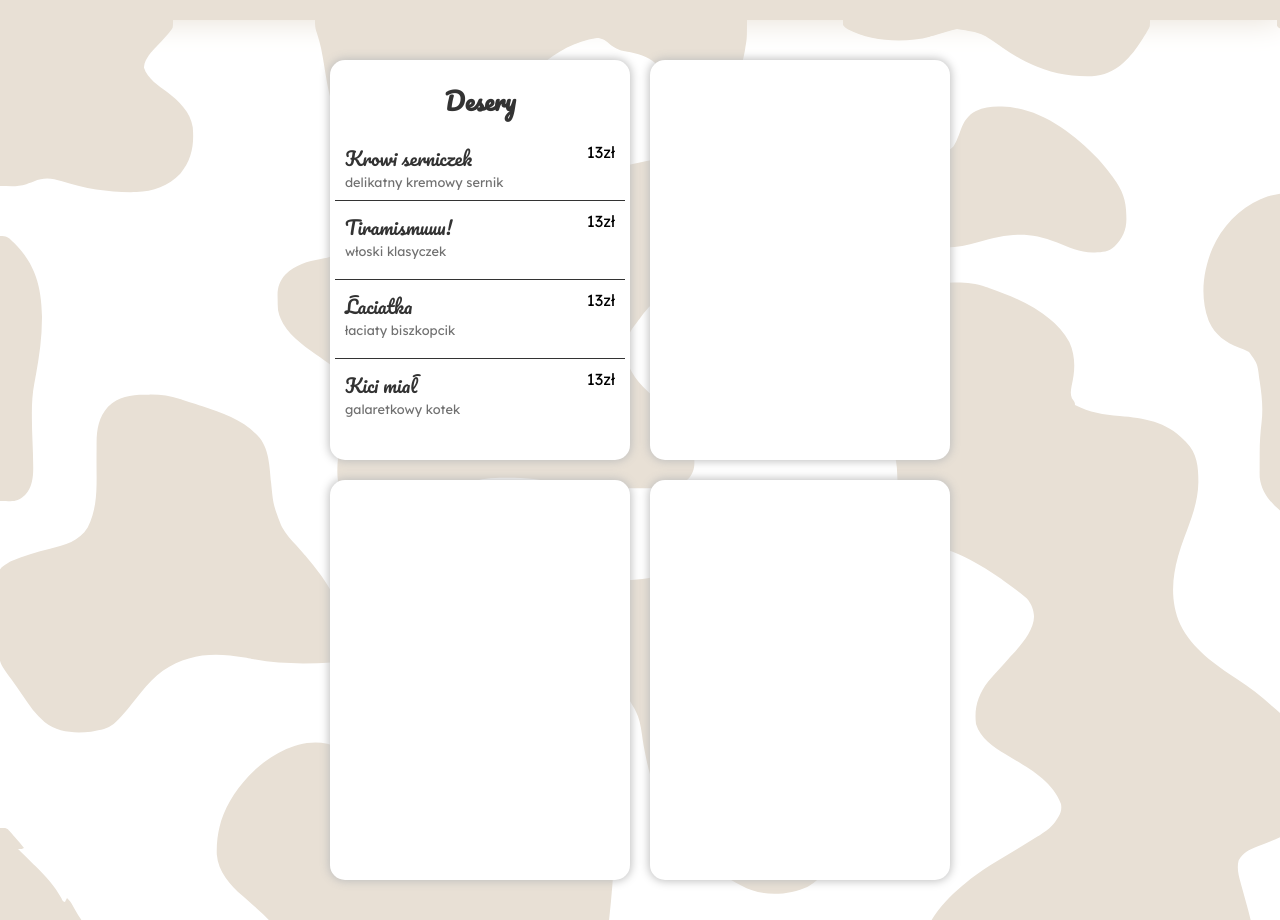
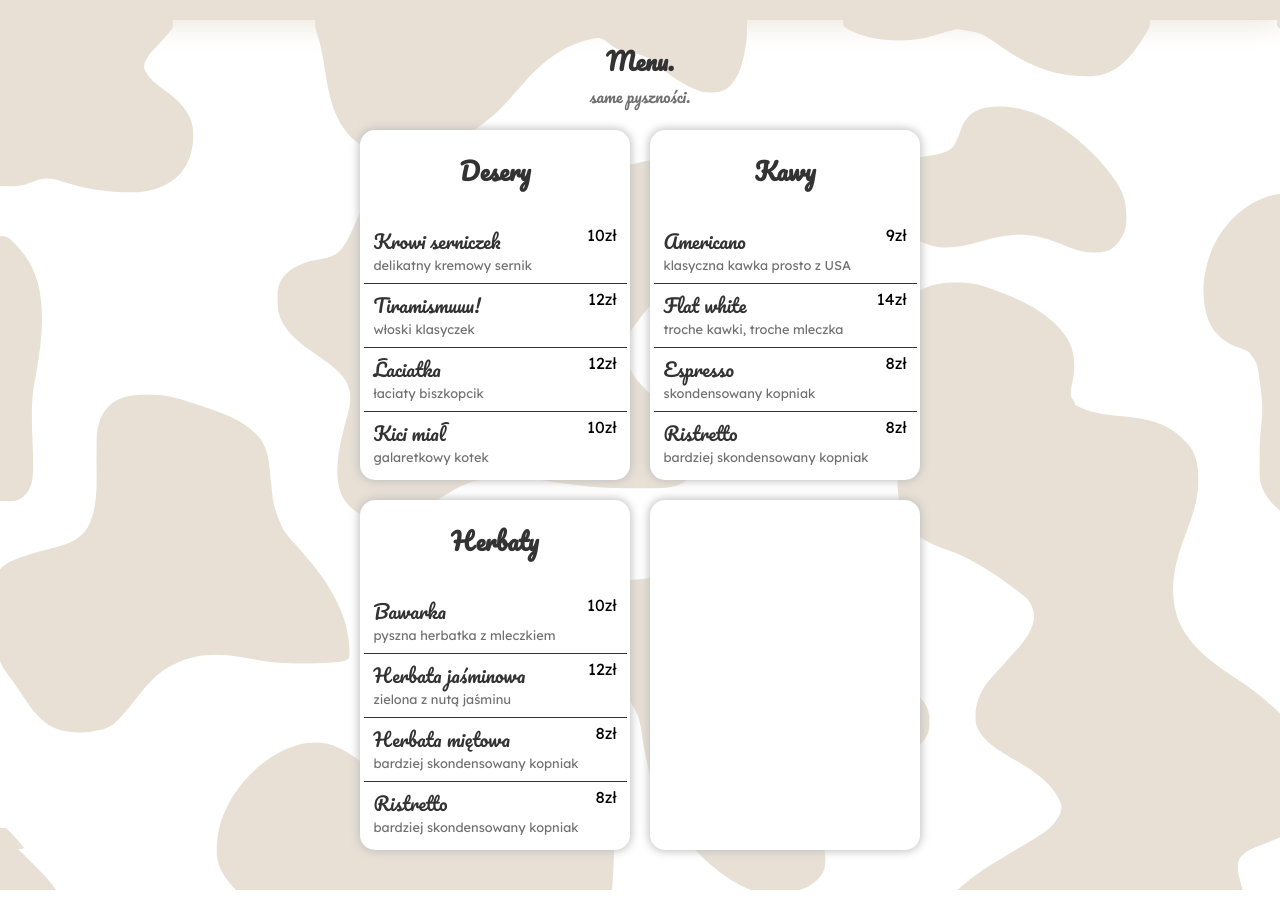
Before and after one commit to radekxpl53/krowka-tea, a plain HTML site: page index.html in a window 1280 px wide. Shown: the part 1460-2380 px from the top of the page. After the commit the page ends 2350 px from the top, so only its background shows below. Drawn offline with Linux system fonts and the light colour scheme.

Commit message:
zmiany w sekcji menu i stylizacja

```diff
--- a/index.html
+++ b/index.html
@@ -117,6 +117,10 @@
         </div>
     </section>
         <section id="menu" class="menu-section">
+            <div class="menu-slogan">
+                <h1>Menu.</h1>
+                <p>same pyszności.</p>
+            </div>
             <div class="menu-content">
                 <div class="menu-element">
                     <div class="menu-element-slogan">
@@ -128,33 +132,101 @@
                                 <h3>Krowi serniczek</h3>
                                 <p>delikatny kremowy sernik</p>
                             </div>
-                            <div class="menu-position-price">13zł</div>
+                            <div class="menu-position-price">10zł</div>
                         </div>
                         <div class="menu-element-position">
                             <div class="menu-position-information">
                                 <h3>Tiramismuuu!</h3>
                                 <p>włoski klasyczek</p>
                             </div>
-                            <div class="menu-position-price">13zł</div>
+                            <div class="menu-position-price">12zł</div>
                         </div>
                         <div class="menu-element-position">
                             <div class="menu-position-information">
                                 <h3>Łaciatka</h3>
                                 <p>łaciaty biszkopcik</p>
                             </div>
-                            <div class="menu-position-price">13zł</div>
+                            <div class="menu-position-price">12zł</div>
                         </div>
                         <div class="menu-element-position">
                             <div class="menu-position-information">
                                 <h3>Kici miał</h3>
                                 <p>galaretkowy kotek</p>
                             </div>
-                            <div class="menu-position-price">13zł</div>
+                            <div class="menu-position-price">10zł</div>
                         </div>
                     </div>
                 </div>
-                <div class="menu-element"></div>
-                <div class="menu-element"></div>
+                <div class="menu-element">
+                    <div class="menu-element-slogan">
+                        <h2>Kawy</h2>
+                    </div>
+                    <div class="menu-element-positions">
+                        <div class="menu-element-position">
+                            <div class="menu-position-information">
+                                <h3>Americano</h3>
+                                <p>klasyczna kawka prosto z USA</p>
+                            </div>
+                            <div class="menu-position-price">9zł</div>
+                        </div>
+                        <div class="menu-element-position">
+                            <div class="menu-position-information">
+                                <h3>Flat white</h3>
+                                <p>troche kawki, troche mleczka</p>
+                            </div>
+                            <div class="menu-position-price">14zł</div>
+                        </div>
+                        <div class="menu-element-position">
+                            <div class="menu-position-information">
+                                <h3>Espresso</h3>
+                                <p>skondensowany kopniak</p>
+                            </div>
+                            <div class="menu-position-price">8zł</div>
+                        </div>
+                        <div class="menu-element-position">
+                            <div class="menu-position-information">
+                                <h3>Ristretto</h3>
+                                <p>bardziej skondensowany kopniak</p>
+                            </div>
+                            <div class="menu-position-price">8zł</div>
+                        </div>
+                    </div>
+                </div>
+                <div class="menu-element">
+                    <div class="menu-element-slogan">
+                        <h2>Herbaty</h2>
+                    </div>
+                    <div class="menu-element-positions">
+                        <div class="menu-element-position">
+                            <div class="menu-position-information">
+                                <h3>Bawarka</h3>
+                                <p>pyszna herbatka z mleczkiem</p>
+                            </div>
+                            <div class="menu-position-price">10zł</div>
+                        </div>
+                        <div class="menu-element-position">
+                            <div class="menu-position-information">
+                                <h3>Herbata jaśminowa</h3>
+                                <p>zielona z nutą jaśminu</p>
+                            </div>
+                            <div class="menu-position-price">12zł</div>
+                        </div>
+                        <div class="menu-element-position">
+                            <div class="menu-position-information">
+                                <h3>Herbata miętowa</h3>
+                                <p>bardziej skondensowany kopniak</p>
+                            </div>
+                            <div class="menu-position-price">8zł</div>
+                        </div>
+                        <div class="menu-element-position">
+                            <div class="menu-position-information">
+                                <h3>Ristretto</h3>
+                                <p>bardziej skondensowany kopniak</p>
+                            </div>
+                            <div class="menu-position-price">8zł</div>
+                        </div>
+                    </div>
+                </div>
                 <div class="menu-element"></div>
             </div>
     </section>
--- a/style.css
+++ b/style.css
@@ -199,27 +199,45 @@ section {
 
 .menu-section {
     display: flex;
+    flex-direction: column;
     justify-content: center;
     align-items: center;
     height: fit-content;
+    padding: 0 0 30px 0;
     background-image: url(images/cow-background.svg);
+}
+
+.menu-slogan {
+    font-family: var(--font-cursive);
+    color: var(--text-color);
+    text-align: center;
+    margin-bottom: 10px;
+}
+
+.menu-slogan h1 {
+    margin-bottom: 0;
+}
+
+.menu-slogan p {
+    margin-top: 0;
+    color: var(--light-text-color);
 }
 
 .menu-content {
     display: grid;
     grid-template-columns: auto auto;
-    padding: 30px;
 }
 
 .menu-element {
     background-color: #FFFFFF;
-    width: 300px;
-    height: 400px;
+    width: 270px;
+    height: 350px;
     margin: 10px;
     border-radius: 15px;
     display: flex;
     flex-direction: column;
     align-items: center;
+    justify-content: space-between;
     box-shadow: 0 0 10px 1px var(--shadow-color);
 }
 
@@ -236,7 +254,7 @@ section {
 }
 
 .menu-element-positions {
-    height: 100%;
+    padding-bottom: 15px;
     width: 100%;
     display: flex;
     flex-direction: column;
@@ -246,7 +264,7 @@ section {
 
 .menu-element-positions > *:not(:first-child) {
     border-top: 1px solid var(--text-color);
-    padding: 10px;
+    padding-top: 5px;
 }
 
 .menu-element-position {
@@ -301,7 +319,6 @@ section {
         width: 40vw;
     }
 
-
     .menu-content {
         grid-template-columns: auto;
     }
```
